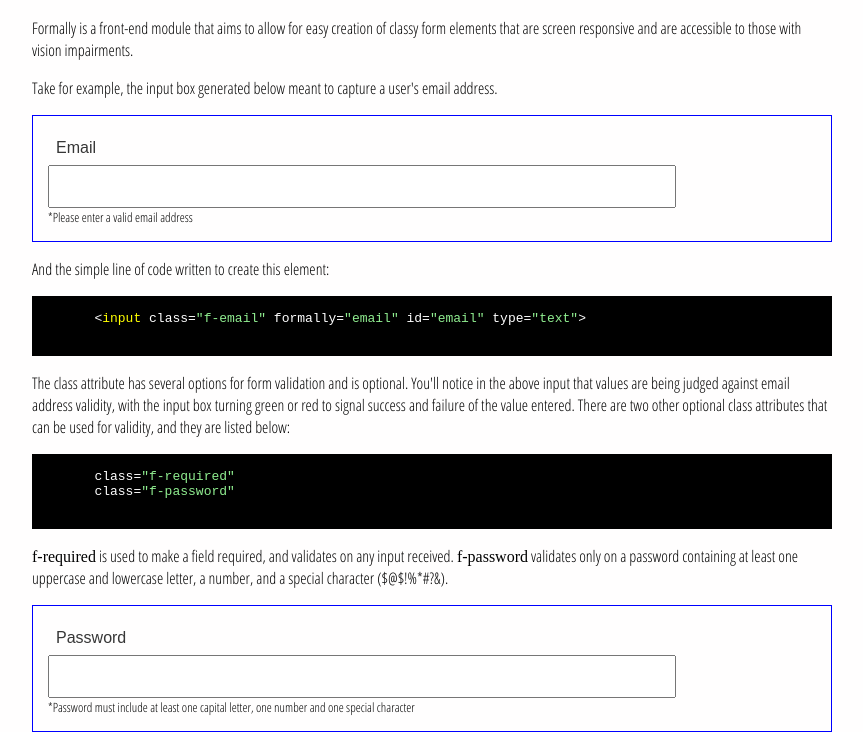
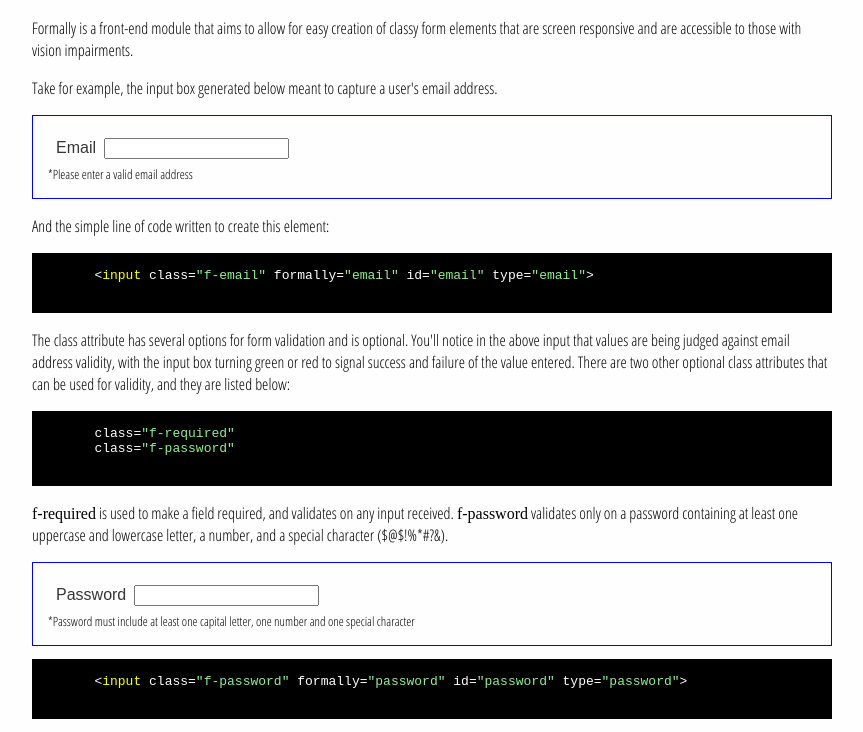
Before and after one commit to fosachiman/formally, a website: page docs/index.html in a window 1280 px wide. Shown: the part 191-923 px from the top of the page, without its empty margins (208-1071 px from the left). Drawn offline with nearby package versions, Linux system fonts and the light colour scheme.

Commit message:
docs update

```diff
--- a/docs/index.html
+++ b/docs/index.html
@@ -18,12 +18,12 @@
     Take for example, the input box generated below meant to capture a user's email address.
   </p>
   <div class="showcase">
-    <input class="f-email" formally="email" id="email" type="text">
+    <input class="f-email" formally="email" id="email" type="email">
   </div>
   <p>And the simple line of code written to create this element:</p>
     <pre>
       <code class='language-html'>
-        &#60<span class="blue">input</span> class=<span class="green">"f-email"</span> formally=<span class="green">"email"</span> id=<span class="green">"email"</span> type=<span class="green">"text"</span>&#62
+        &#60<span class="blue">input</span> class=<span class="green">"f-email"</span> formally=<span class="green">"email"</span> id=<span class="green">"email"</span> type=<span class="green">"email"</span>&#62
       </code>
     </pre>
   <p>The class attribute has several options for form validation and is optional. You'll notice in the above input that values are
@@ -38,11 +38,11 @@
     validates only on a password containing at least one uppercase and lowercase letter, a number, and a special character ($@$!%*#?&).
     </p>
     <div class="showcase">
-      <input class="f-password" formally="password" id="password" type="text">
+      <input class="f-password" formally="password" id="password" type="password">
     </div>
     <pre>
       <code class='language-html'>
-        &#60<span class="blue">input</span> class=<span class="green">"f-password"</span> formally=<span class="green">"password"</span> id=<span class="green">"password"</span> type=<span class="green">"text"</span>&#62
+        &#60<span class="blue">input</span> class=<span class="green">"f-password"</span> formally=<span class="green">"password"</span> id=<span class="green">"password"</span> type=<span class="green">"password"</span>&#62
       </code>
     </pre>
     <p>The <span class="unicode">formally</span> attribute is where you will want to define your label for the input you're creating.
```
